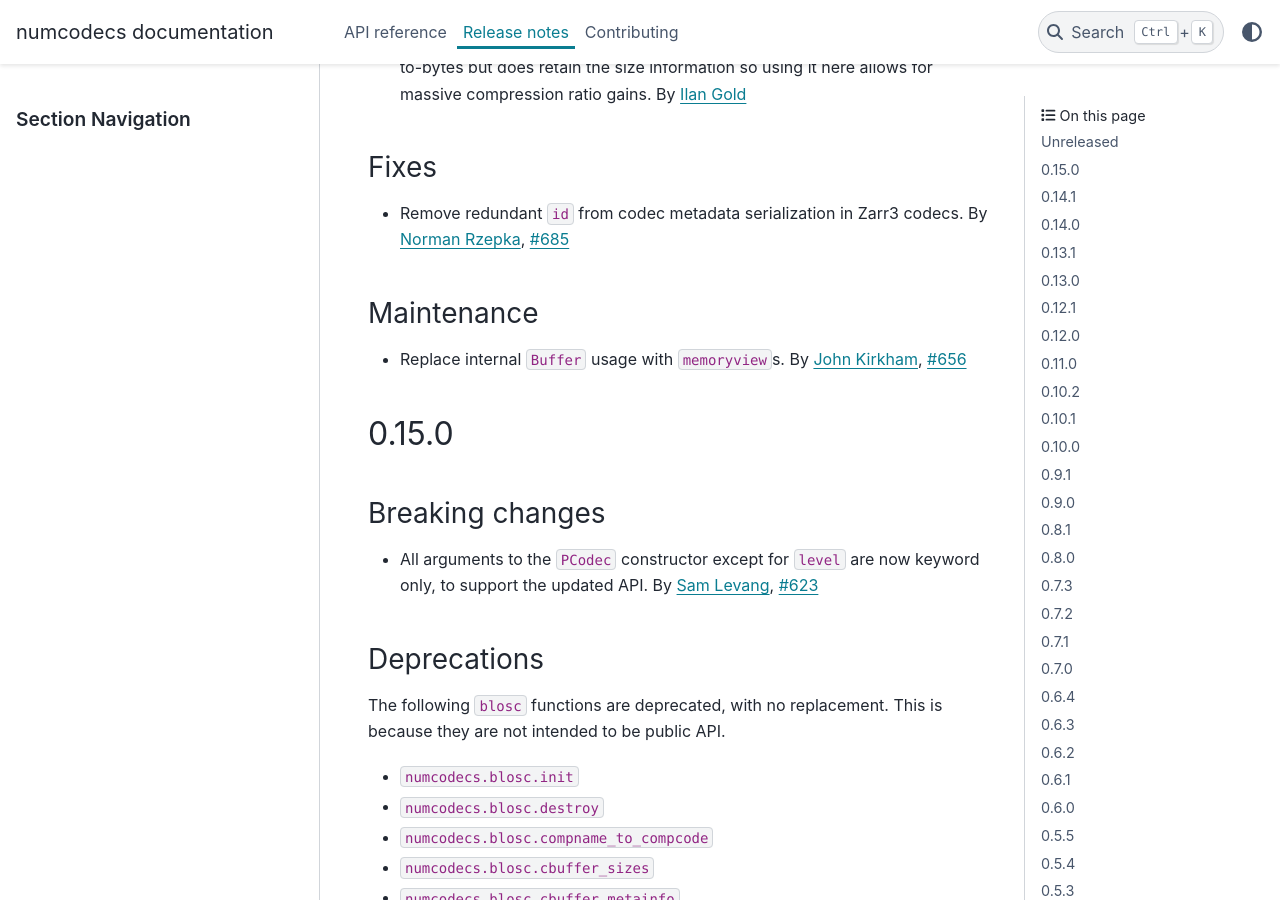
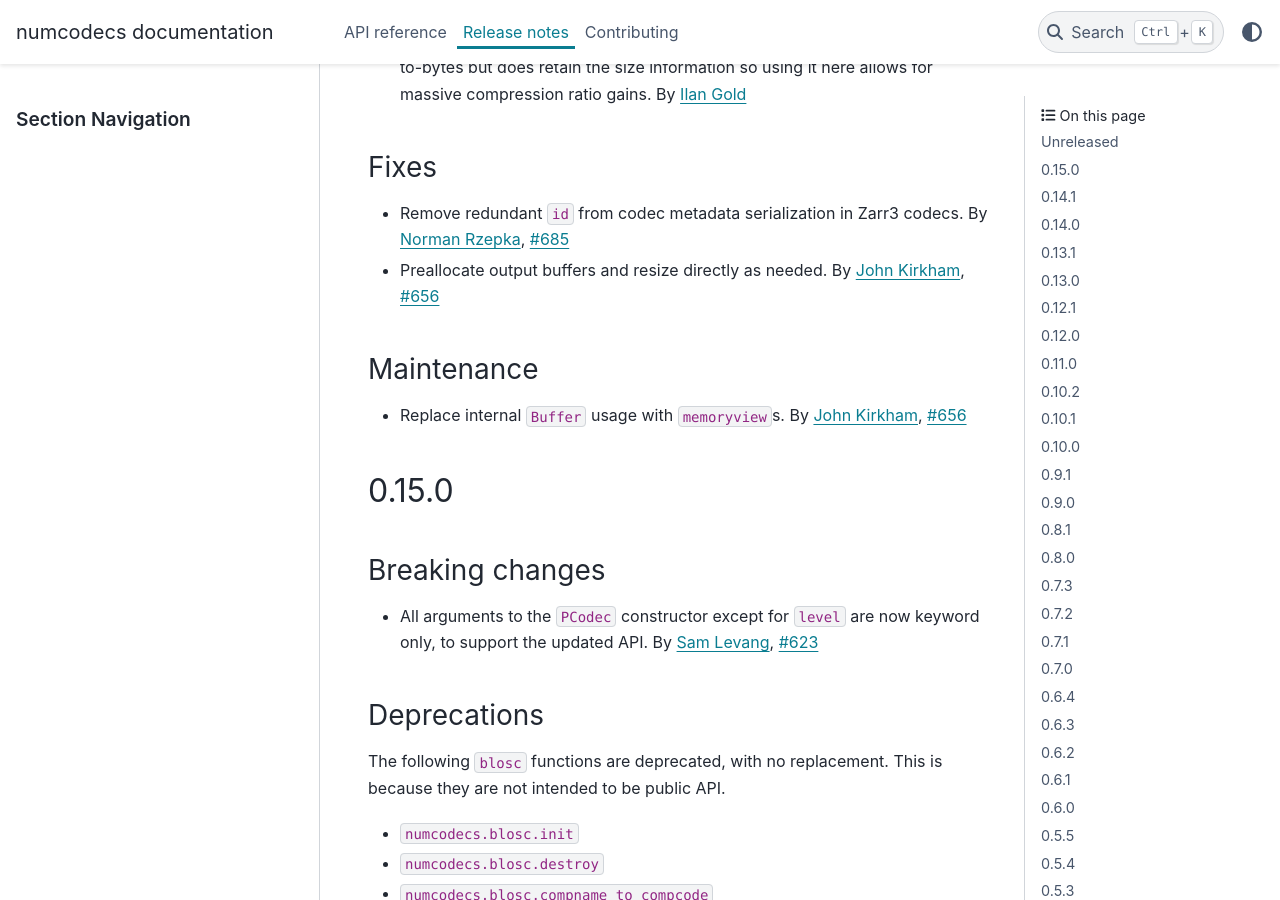
Before and after one commit to zarr-developers/numcodecs, a Sphinx documentation site: the page built from docs/release.rst, in a window 1280 px wide and 900 px high, scrolled down 613 px. Built offline with Sphinx 7.4.7 and the PyData theme 0.15.4, drawn with Linux system fonts in a browser that asks for light colours; the version number could not be read and is left out.

Commit message:
Add news entry for better memory usage

```diff
--- a/docs/release.rst
+++ b/docs/release.rst
@@ -37,6 +37,8 @@ Fixes
 ~~~~~
 * Remove redundant ``id`` from codec metadata serialization in Zarr3 codecs.
   By :user:`Norman Rzepka <normanrz>`, :issue:`685`
+* Preallocate output buffers and resize directly as needed.
+  By :user:`John Kirkham <jakirkham>`, :issue:`656`
 
 Maintenance
 ~~~~~~~~~~~
```
